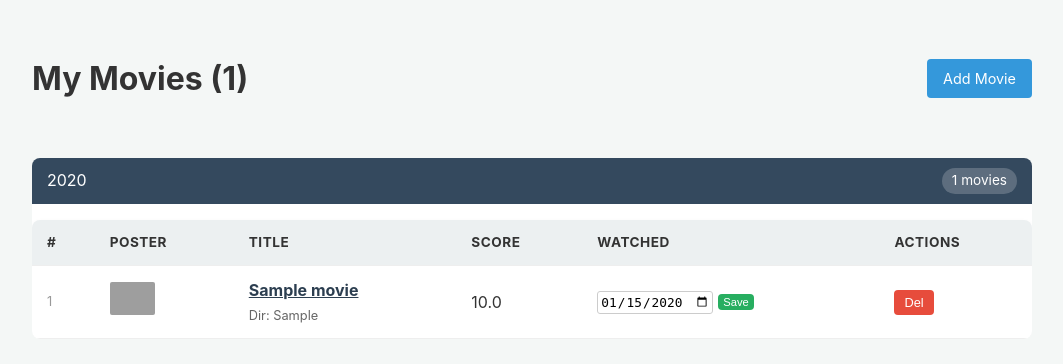
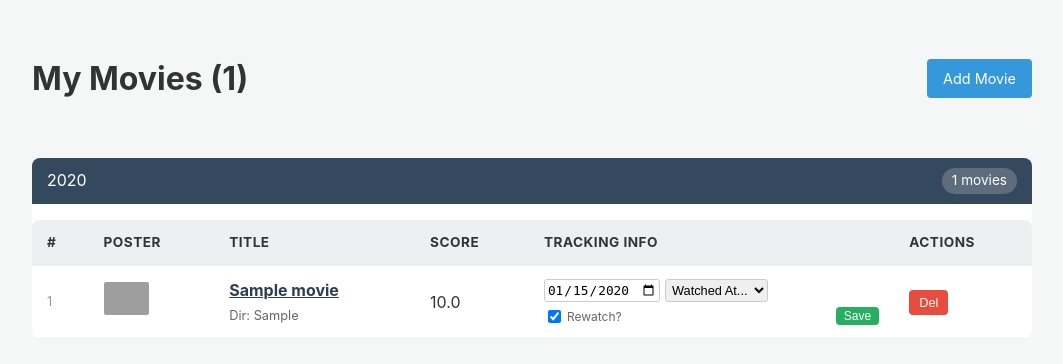
Before and after one commit to agoergen/media-tracker, a Flask app: page /movies in a window 1280 px wide. Shown: the part 63-427 px from the top of the page, without its empty margins (108-1171 px from the left). Run offline with Flask 3, Linux system fonts and the light colour scheme; tables that the repository leaves empty hold one stand-in row (values such as "Sample post"); grey boxes are pictures that could not be loaded.

Commit message:
Add 'Watched At' location dropdown and 'Rewatch' checkbox to movie tracking

```diff
--- a/app/routes.py
+++ b/app/routes.py
@@ -104,14 +104,24 @@ def add_movie(tmdb_id):
 @main.route('/movies/edit/<int:movie_id>', methods=['POST'])
 def edit_movie(movie_id):
     movie = Movie.query.get_or_404(movie_id)
+
+    # Update Date
     new_date_str = request.form.get('date_watched')
     if new_date_str:
         try:
             movie.date_watched = datetime.strptime(new_date_str, '%Y-%m-%d').date()
-            db.session.commit()
-            flash(f"Updated watch date for {movie.title}.")
         except ValueError:
             flash("Invalid date format.")
+            return redirect(url_for('main.movies_list'))
+
+    # Update Provider (Watched At)
+    movie.provider = request.form.get('watched_at')
+
+    # Update Rewatch (is_revisit)
+    movie.is_revisit = True if request.form.get('is_rewatch') == 'on' else False
+
+    db.session.commit()
+    flash(f"Updated tracking for {movie.title}.")
     return redirect(url_for('main.movies_list'))
 
 @main.route('/movies/delete/<int:movie_id>', methods=['POST'])
--- a/app/static/style.css
+++ b/app/static/style.css
@@ -186,11 +186,14 @@ th {
     margin-top: 1rem;
 }
 
-.search-form input {
-    flex: 1;
+.search-form input, select {
     padding: 10px;
     border: 1px solid #ccc;
     border-radius: 4px;
+}
+
+.date-form select {
+    padding: 2px !important;
 }
 
 .result-card {
--- a/app/templates/movies.html
+++ b/app/templates/movies.html
@@ -22,7 +22,7 @@
                             <th>Poster</th>
                             <th>Title</th>
                             <th class="hide-mobile">Score</th>
-                            <th>Watched</th>
+                            <th>Tracking Info</th>
                             <th>Actions</th>
                         </tr>
                     </thead>
@@ -41,14 +41,27 @@
                             <td>
                                 <span class="toggle-details" data-id="{{ movie.id }}" style="font-weight: bold; color: #2c3e50; cursor: pointer; text-decoration: underline;">{{ movie.title }}</span>
                                 <div style="font-size: 0.8rem; color: #666; margin-top: 2px;">
-                                    Dir: {{ movie.director.split(',')[0] }}
+                                    Dir: {{ movie.director.split(',')[0] if movie.director else 'N/A' }}
                                 </div>
                             </td>
                             <td class="hide-mobile">{{ "%.1f"|format(movie.user_score) if movie.user_score else 'N/A' }}</td>
                             <td>
-                                <form action="{{ url_for('main.edit_movie', movie_id=movie.id) }}" method="POST" class="date-form" style="display: flex; align-items: center; gap: 5px;">
-                                    <input type="date" name="date_watched" value="{{ movie.date_watched.strftime('%Y-%m-%d') if movie.date_watched else '' }}" style="padding: 2px; font-size: 0.8rem; border: 1px solid #ccc; border-radius: 3px; width: 110px;">
-                                    <button type="submit" class="btn btn-success" style="padding: 2px 5px; font-size: 0.7rem;">Save</button>
+                                <form action="{{ url_for('main.edit_movie', movie_id=movie.id) }}" method="POST" class="date-form" style="display: flex; flex-direction: column; gap: 5px;">
+                                    <div style="display: flex; align-items: center; gap: 5px; flex-wrap: wrap;">
+                                        <input type="date" name="date_watched" value="{{ movie.date_watched.strftime('%Y-%m-%d') if movie.date_watched else '' }}" style="padding: 2px; font-size: 0.8rem; border: 1px solid #ccc; border-radius: 3px; width: 110px;">
+                                        <select name="watched_at" style="padding: 2px; font-size: 0.8rem; border: 1px solid #ccc; border-radius: 3px;">
+                                            <option value="">Watched At...</option>
+                                            {% for loc in ['Theater', 'Netflix', 'Paramount+', 'Hulu', 'Disney Plus', 'VOD', 'Prime Video', 'Peacock', 'Shudder', 'HBO Max', 'Other'] %}
+                                                <option value="{{ loc }}" {% if movie.provider == loc %}selected{% endif %}>{{ loc }}</option>
+                                            {% endfor %}
+                                        </select>
+                                    </div>
+                                    <div style="display: flex; align-items: center; justify-content: space-between;">
+                                        <label style="font-size: 0.75rem; color: #666; display: flex; align-items: center; gap: 3px;">
+                                            <input type="checkbox" name="is_rewatch" {% if movie.is_revisit %}checked{% endif %}> Rewatch?
+                                        </label>
+                                        <button type="submit" class="btn btn-success" style="padding: 2px 8px; font-size: 0.75rem;">Save</button>
+                                    </div>
                                 </form>
                             </td>
                             <td>
```
